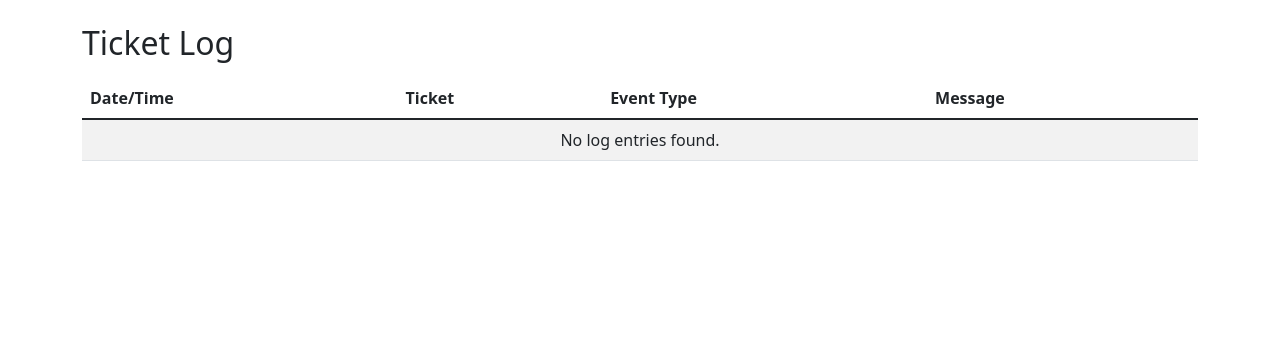
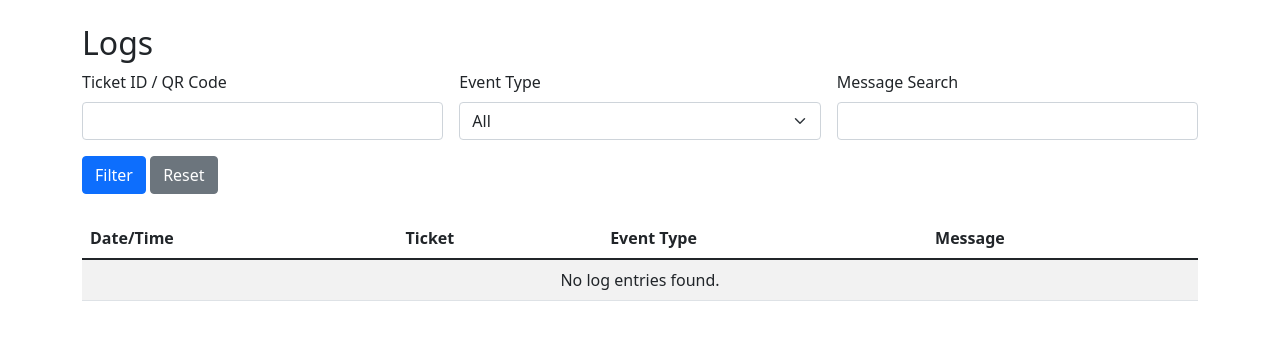
Before and after one commit to kalus-msic/TicketBadgeManager, a Django app: page /logs/ in a window 1280 px wide. Shown: the part 56-396 px from the top of the page. Run offline with Django 5.2, Linux system fonts and the light colour scheme; data that the repository does not hold is empty; some libraries are stand-ins or nearby versions.

Commit message:
better logging

```diff
--- a/tickets/models.py
+++ b/tickets/models.py
@@ -27,6 +27,7 @@ class Ticket(models.Model):
     def __str__(self):
         return f"{self.name} - {self.company_name}"
 
+
 class CheckIn(models.Model):
     ticket = models.ForeignKey(Ticket, on_delete=models.CASCADE)
     check_in_time = models.DateTimeField(default=timezone.now)
@@ -35,11 +36,13 @@ class CheckIn(models.Model):
         return f"{self.ticket.name} checked in at {self.check_in_time}"
 
 
-class TicketLog(models.Model):
+class Log(models.Model):
     EVENT_CHOICES = [
         ('CHECKIN', 'Check-In'),
         ('UPDATE', 'Update'),
         ('OTHER', 'Other'),
+        ('ERROR', 'Error'),
+        ('SYSTEM', 'System'),
     ]
     ticket = models.ForeignKey(
         Ticket,
--- a/tickets/templates/tickets/log.html
+++ b/tickets/templates/tickets/log.html
@@ -2,11 +2,31 @@
 
 {% block content %}
 <div class="container mt-4">
-    <h2>Ticket Log</h2>
+    <h2>Logs</h2>
 
     <!-- Filtrační formulář -->
     <form method="get" class="row g-3 mb-4">
-        <!-- (Formulář zůstává stejný) -->
+        <div class="col-md-4">
+            <label for="ticket" class="form-label">Ticket ID / QR Code</label>
+            <input type="text" id="ticket" name="ticket" class="form-control" value="{{ ticket_filter }}">
+        </div>
+        <div class="col-md-4">
+            <label for="event_type" class="form-label">Event Type</label>
+            <select id="event_type" name="event_type" class="form-select">
+                <option value="">All</option>
+                {% for code, display in event_choices %}
+                    <option value="{{ code }}" {% if event_type == code %}selected{% endif %}>{{ display }}</option>
+                {% endfor %}
+            </select>
+        </div>
+        <div class="col-md-4">
+            <label for="search" class="form-label">Message Search</label>
+            <input type="text" id="search" name="search" class="form-control" value="{{ search }}">
+        </div>
+        <div class="col-12">
+            <button type="submit" class="btn btn-primary">Filter</button>
+            <a href="{% url 'tickets:ticket_log_list' %}" class="btn btn-secondary">Reset</a>
+        </div>
     </form>
 
     <!-- Výpis logů -->
@@ -27,7 +47,7 @@
                     <td>
                         {% if log.ticket %}
                             <a href="{% url 'tickets:ticket_detail' log.ticket.pk %}">
-                                {{ log.ticket.qr_code }} ({{ log.ticket.name }})
+                                {{ log.ticket.qr_code }}
                             </a>
                         {% else %}
                             Deleted Ticket (QR: {{ log.ticket_qr }})
@@ -44,6 +64,7 @@
             </tbody>
         </table>
     </div>
+
 
     <!-- Stránkování -->
     {% if logs.has_other_pages %}
--- a/tickets/templates/tickets/ticket_detail.html
+++ b/tickets/templates/tickets/ticket_detail.html
@@ -53,10 +53,10 @@
                 </div>
             </div>
 
-            <!-- Ticket Log -->
+            <!-- Logs -->
             <div class="card mt-4">
                 <div class="card-header">
-                    <h4 class="mb-0">Ticket Log</h4>
+                    <h4 class="mb-0">Logs</h4>
                 </div>
                 <div class="card-body">
                     {% if ticket.logs.all %}
--- a/tickets/urls.py
+++ b/tickets/urls.py
@@ -31,5 +31,6 @@ urlpatterns = [
     path('scanner1/', views.scanner_page1, name='scanner1'),
     path('scanner2/', views.scanner_page2, name='scanner2'),
     path('logs/', views.ticket_log_list, name='ticket_log_list'),
+    path('delete_logs/', views.delete_logs, name='delete_logs'),
 
 ]
--- a/tickets/views.py
+++ b/tickets/views.py
@@ -19,14 +19,32 @@ from PIL import Image, ImageDraw, ImageFont
 import textwrap
 import numpy as np
 
-# Import models and forms
-from .models import Ticket, CheckIn, TicketLog
+# Import modelů a formulářů
+from .models import Ticket, CheckIn, Log
 from .forms import CsvImportForm, TicketForm
 
 if platform.system() == "Windows":
-    import win32print
+    try:
+        import win32print
+    except ImportError as e:
+        print("Chyba při načítání win32print:", e)
+        Log.objects.create(ticket=None, event_type='ERROR', message=f"Chyba při načítání win32print: {e}")
+    # Načtení TSCLIB.dll s kontrolou existence souboru
+    tsclib_path = os.path.join(os.path.dirname(__file__), "libs", "TSCLIB.dll")
+    if os.path.exists(tsclib_path):
+        try:
+            tsclibrary = ctypes.WinDLL(tsclib_path)
+        except Exception as e:
+            print("Chyba při načítání TSCLIB.dll:", e)
+            Log.objects.create(ticket=None, event_type='ERROR', message=f"Chyba při načítání TSCLIB.dll: {e}")
+            tsclibrary = None
+    else:
+        print(f"TSCLIB.dll nebyl nalezen na {tsclib_path}")
+        Log.objects.create(ticket=None, event_type='SYSTEM', message=f"TSCLIB.dll nebyl nalezen na {tsclib_path}")
+        tsclibrary = None
 else:
     print("win32print is not available on this platform.")
+    tsclibrary = None
 
 def index(request):
     total_tickets = Ticket.objects.count()
@@ -141,6 +159,7 @@ def import_replace_tickets(request):
 
                             if not all([qr_code, first_name, last_name]):
                                 print(f"Skipping row due to missing required fields: {row}")
+                                Log.objects.create(ticket=None, event_type='SYSTEM', message=f"Skipping row, missing required fields: {row}")
                                 error_count += 1
                                 continue
 
@@ -160,6 +179,7 @@ def import_replace_tickets(request):
 
                         except Exception as e:
                             print(f"Error processing row: {row}. Error: {str(e)}")
+                            Log.objects.create(ticket=None, event_type='ERROR', message=f"Error processing row {row}: {e}")
                             error_count += 1
                             continue
 
@@ -172,6 +192,7 @@ def import_replace_tickets(request):
             except Exception as e:
                 messages.error(request, f'Import failed: {str(e)}')
                 print("Import error:", str(e))
+                Log.objects.create(ticket=None, event_type='ERROR', message=f"Import failed: {e}")
 
     return redirect('tickets:import_page')
 
@@ -229,6 +250,7 @@ def import_add_tickets(request):
 
                             if not all([qr_code, first_name, last_name]):
                                 print(f"Skipping row due to missing required fields: {row}")
+                                Log.objects.create(ticket=None, event_type='SYSTEM', message=f"Skipping row, missing required fields: {row}")
                                 error_count += 1
                                 continue
 
@@ -238,6 +260,7 @@ def import_add_tickets(request):
 
                             if qr_code in existing_qr_codes:
                                 print(f"Duplicate QR code found: {qr_code}")
+                                Log.objects.create(ticket=None, event_type='SYSTEM', message=f"Duplicate QR code found: {qr_code}")
                                 duplicate_count += 1
                                 continue
 
@@ -254,6 +277,7 @@ def import_add_tickets(request):
 
                         except Exception as e:
                             print(f"Error processing row: {row}. Error: {str(e)}")
+                            Log.objects.create(ticket=None, event_type='ERROR', message=f"Error processing row {row}: {e}")
                             error_count += 1
                             continue
 
@@ -268,6 +292,7 @@ def import_add_tickets(request):
             except Exception as e:
                 messages.error(request, f'Import failed: {str(e)}')
                 print("Import error:", str(e))
+                Log.objects.create(ticket=None, event_type='ERROR', message=f"Import failed: {e}")
 
     return redirect('tickets:import_page')
 
@@ -288,11 +313,7 @@ def verify_ticket(request):
                 ticket.status = 'USED'
                 ticket.save()
 
-                TicketLog.objects.create(
-                    ticket=ticket,
-                    event_type='CHECKIN',
-                    message='Ticket checked in'
-                )
+                Log.objects.create(ticket=ticket, event_type='CHECKIN', message='Ticket checked in')
 
                 response = JsonResponse({
                     'valid': True,
@@ -303,7 +324,11 @@ def verify_ticket(request):
                     'event_name': ticket.event_name,
                 })
 
-                create_label_image(ticket.name, ticket.company_name, ticket.qr_code, printer_queue)
+                try:
+                    # Předáváme aktuální ticket jako ticket_obj pro logování případných chyb
+                    create_label_image(ticket.name, ticket.company_name, ticket.qr_code, printer_queue, ticket)
+                except Exception as e:
+                    Log.objects.create(ticket=ticket, event_type='ERROR', message=f"Chyba při tisku štítku: {e}")
 
                 return response
             else:
@@ -328,12 +353,14 @@ def verify_ticket(request):
 def settings(request):
     ticket_count = Ticket.objects.count()
     checkin_count = CheckIn.objects.count()
-
+    logs_count = Log.objects.count()  # Přidáno pro zobrazení počtu logů
     context = {
         'ticket_count': ticket_count,
         'checkin_count': checkin_count,
+        'logs_count': logs_count,
     }
     return render(request, 'tickets/settings.html', context)
+
 
 def delete_all_data(request):
     if request.method == 'POST':
@@ -347,6 +374,7 @@ def delete_all_data(request):
             )
         except Exception as e:
             messages.error(request, f'Error deleting data: {str(e)}')
+            Log.objects.create(ticket=None, event_type='ERROR', message=f"Error deleting all data: {e}")
     return redirect('tickets:settings')
 
 def delete_checkins(request):
@@ -358,6 +386,7 @@ def delete_checkins(request):
             messages.success(request, f'Successfully deleted {checkins_count} check-ins. All tickets reset to VALID status.')
         except Exception as e:
             messages.error(request, f'Error deleting check-ins: {str(e)}')
+            Log.objects.create(ticket=None, event_type='ERROR', message=f"Error deleting check-ins: {e}")
     return redirect('tickets:settings')
 
 def merge_import(request):
@@ -451,11 +480,7 @@ def ticket_create(request):
             ticket = form.save(commit=False)
             ticket.qr_code = generate_sequential_qr_code()
             ticket.save()
-            TicketLog.objects.create(
-                ticket=ticket,
-                event_type='OTHER',
-                message='Ticket created'
-            )
+            Log.objects.create(ticket=ticket, event_type='OTHER', message='Ticket created')
             messages.success(request, 'Ticket created successfully.')
             return redirect('tickets:ticket_detail', pk=ticket.pk)
     else:
@@ -493,11 +518,7 @@ def ticket_edit(request, pk):
                 changes.append(f"Status changed from '{old_status}' to '{ticket.status}'")
 
             if changes:
-                TicketLog.objects.create(
-                    ticket=ticket,
-                    event_type='UPDATE',
-                    message="; ".join(changes)
-                )
+                Log.objects.create(ticket=ticket, event_type='UPDATE', message="; ".join(changes))
 
             messages.success(request, 'Ticket updated successfully.')
             return redirect('tickets:ticket_detail', pk=ticket.pk)
@@ -511,15 +532,13 @@ def ticket_edit(request, pk):
         'button_text': 'Update Ticket'
     })
 
-
 def ticket_delete(request, pk):
     ticket = get_object_or_404(Ticket, pk=pk)
 
     if request.method == 'POST':
         log_message = f"Ticket {ticket.qr_code} ({ticket.name}) deleted."
-        # Vytvoříme log, kde uložíme i QR kód
-        TicketLog.objects.create(
-            ticket=ticket,  # Po smazání se toto pole nastaví na NULL díky SET_NULL
+        Log.objects.create(
+            ticket=ticket,
             ticket_qr=ticket.qr_code,
             event_type='OTHER',
             message=log_message
@@ -531,7 +550,6 @@ def ticket_delete(request, pk):
     return render(request, 'tickets/ticket_confirm_delete.html', {
         'ticket': ticket
     })
-
 
 @require_POST
 def reset_ticket_status(request):
@@ -552,11 +570,7 @@ def reset_ticket_status(request):
                 ticket.status = 'VALID'
                 ticket.gdpr = 'NFO'
                 ticket.save()
-                TicketLog.objects.create(
-                    ticket=ticket,
-                    event_type='UPDATE',
-                    message=f"Status reset from {previous_status} to VALID. Check-ins deleted."
-                )
+                Log.objects.create(ticket=ticket, event_type='UPDATE', message=f"Status reset from {previous_status} to VALID. Check-ins deleted.")
 
             messages.success(
                 request,
@@ -567,6 +581,7 @@ def reset_ticket_status(request):
 
     except Exception as e:
         messages.error(request, f'Error resetting tickets: {str(e)}')
+        Log.objects.create(ticket=None, event_type='ERROR', message=f"Error resetting tickets: {e}")
 
     return redirect(request.META.get('HTTP_REFERER', 'tickets:ticket_management'))
 
@@ -583,11 +598,7 @@ def delete_tickets(request):
 
         if ticket_count > 0:
             for ticket in tickets:
-                TicketLog.objects.create(
-                    ticket=ticket,
-                    event_type='OTHER',
-                    message='Ticket deleted via bulk action'
-                )
+                Log.objects.create(ticket=ticket, event_type='OTHER', message='Ticket deleted via bulk action')
             tickets.delete()
             messages.success(
                 request,
@@ -598,6 +609,7 @@ def delete_tickets(request):
 
     except Exception as e:
         messages.error(request, f'Error deleting tickets: {str(e)}')
+        Log.objects.create(ticket=None, event_type='ERROR', message=f"Error deleting tickets: {e}")
 
     return redirect(request.META.get('HTTP_REFERER', 'tickets:ticket_management'))
 
@@ -624,7 +636,7 @@ def export_tickets_csv(request):
 
     return response
 
-# Label printing configuration and functions
+# Label printing configuration a funkce
 PWIDTH    = 40
 PHEIGHT   = 80
 PGAP      = 2
@@ -639,25 +651,36 @@ CONTRAST  = 128
 printerName = "TDP-225"
 printerDefault = "1"
 
-if platform.system() == "Windows":
-    tsclibrary = ctypes.WinDLL("tickets/libs/TSCLIB.dll")
-
 def get_text_size(text, font):
     lines = text.split('\n')
     widths = [font.getlength(line) for line in lines]
     heights = [font.getmetrics()[0] + font.getmetrics()[1] for line in lines]
     return max(widths), sum(heights)
 
-def create_label_image(name, company_name=None, QR=None, printer_queue="1"):
+def create_label_image(name, company_name=None, QR=None, printer_queue="1", ticket_obj=None):
     base_dir = os.path.dirname(__file__)
     font_name_path = os.path.join(base_dir, 'fonts', 'MontserratBold700.ttf')
     font_company_path = os.path.join(base_dir, 'fonts', 'MontserratSemiBold600.ttf')
 
+    # Ověříme existenci fontů
+    if not os.path.exists(font_name_path) or (company_name and not os.path.exists(font_company_path)):
+        err_msg = f"Chybí fonty. Očekávány cesty: {font_name_path} a {font_company_path}"
+        print(err_msg)
+        Log.objects.create(ticket=ticket_obj, event_type='ERROR', message=err_msg)
+        return
+
+    font_size = 250
+    try:
+        font_name = ImageFont.truetype(font_name_path, font_size)
+        font_company = ImageFont.truetype(font_company_path, int(font_size * 0.70))
+    except Exception as e:
+        err_msg = f"Chyba při načítání fontů: {e}"
+        print(err_msg)
+        Log.objects.create(ticket=ticket_obj, event_type='ERROR', message=err_msg)
+        return
+
     img = Image.new('L', (946, 572), color='white')
     d = ImageDraw.Draw(img)
-    font_size = 250
-    font_name = ImageFont.truetype(font_name_path, font_size)
-    font_company = ImageFont.truetype(font_company_path, int(font_size * 0.70))
     wrapped_name = textwrap.wrap(name, width=18)
     wrapped_company_name = textwrap.wrap(company_name, width=20) if company_name else []
     name_width, name_height = get_text_size('\n'.join(wrapped_name), font_name)
@@ -665,8 +688,14 @@ def create_label_image(name, company_name=None, QR=None, printer_queue="1"):
     margin = 30
     while name_width > img.width - 2 * margin or company_width > img.width - 2 * margin or name_height + company_height > img.height - 2 * margin:
         font_size -= 1
-        font_name = ImageFont.truetype(font_name_path, font_size)
-        font_company = ImageFont.truetype(font_company_path, int(font_size * 0.70))
+        try:
+            font_name = ImageFont.truetype(font_name_path, font_size)
+            font_company = ImageFont.truetype(font_company_path, int(font_size * 0.70))
+        except Exception as e:
+            err_msg = f"Chyba při úpravě velikosti fontu: {e}"
+            print(err_msg)
+            Log.objects.create(ticket=ticket_obj, event_type='ERROR', message=err_msg)
+            return
         name_width, name_height = get_text_size('\n'.join(wrapped_name), font_name)
         company_width, company_height = get_text_size('\n'.join(wrapped_company_name), font_company) if company_name else (0, 0)
     if company_name:
@@ -686,27 +715,55 @@ def create_label_image(name, company_name=None, QR=None, printer_queue="1"):
             d.text((x, company_y), line, fill="black", font=font_company)
             company_y += font_company.getmetrics()[0] + font_company.getmetrics()[1]
     img = img.rotate(90, expand=True)
-    img.save(f"tickets/image/{name}-{QR}.png")
-    printWin_TSC(f"tickets/image/{name}-{QR}.png", printer_queue)
+    try:
+        output_dir = os.path.join(base_dir, "image")
+        if not os.path.exists(output_dir):
+            os.makedirs(output_dir)
+        image_file = os.path.join(output_dir, f"{name}-{QR}.png")
+        img.save(image_file)
+        # Předáváme také ticket_obj dál pro logování chyb v tiskové funkci
+        printWin_TSC(image_file, printer_queue, ticket_obj)
+    except Exception as e:
+        err_msg = f"Chyba při ukládání obrázku nebo odesílání na tiskárnu: {e}"
+        print(err_msg)
+        Log.objects.create(ticket=ticket_obj, event_type='ERROR', message=err_msg)
+        return
 
-def printWin_TSC(name, queueName):
-    actualPrinter = printerName + queueName
-    printers = [printer[2] for printer in win32print.EnumPrinters(win32print.PRINTER_ENUM_LOCAL)]
-    if actualPrinter in printers:
-        print(f"Printer {actualPrinter} exists")
-        tsclibrary.openportW(actualPrinter)
-        tsclibrary.sendcommandW("DENSITY " + str(DENSITY))
-        tsclibrary.sendcommandW("SIZE " + str(PWIDTH) + " mm, " + str(PHEIGHT) + " mm")
-        tsclibrary.clearbuffer()
-        tsclibrary.sendcommandW("CLS")
-        left = 0
-        printOnTop(name, left)
-        print("Image " + name + " sent to printer")
-        tsclibrary.printlabelW("1", "1")
-        tsclibrary.closeport()
-        print('printWin_TSC function completed')
-    else:
-        print(f"Printer {actualPrinter} does not exist")
+def printWin_TSC(name, queueName, ticket_obj=None):
+    if platform.system() != "Windows":
+        err_msg = "Tisk pomocí TSC tiskárny není podporován mimo Windows."
+        print(err_msg)
+        Log.objects.create(ticket=ticket_obj, event_type='SYSTEM', message=err_msg)
+        return
+    if tsclibrary is None:
+        err_msg = "TSC knihovna není dostupná."
+        print(err_msg)
+        Log.objects.create(ticket=ticket_obj, event_type='ERROR', message=err_msg)
+        return
+    try:
+        actualPrinter = printerName + queueName
+        printers = [printer[2] for printer in win32print.EnumPrinters(win32print.PRINTER_ENUM_LOCAL)]
+        if actualPrinter in printers:
+            print(f"Printer {actualPrinter} exists")
+            tsclibrary.openportW(actualPrinter)
+            tsclibrary.sendcommandW("DENSITY " + str(DENSITY))
+            tsclibrary.sendcommandW("SIZE " + str(PWIDTH) + " mm, " + str(PHEIGHT) + " mm")
+            tsclibrary.clearbuffer()
+            tsclibrary.sendcommandW("CLS")
+            left = 0
+            printOnTop(name, left)
+            print("Image " + name + " sent to printer")
+            tsclibrary.printlabelW("1", "1")
+            tsclibrary.closeport()
+            print('printWin_TSC function completed')
+        else:
+            err_msg = f"Printer {actualPrinter} does not exist"
+            print(err_msg)
+            Log.objects.create(ticket=ticket_obj, event_type='SYSTEM', message=err_msg)
+    except Exception as e:
+        err_msg = f"Chyba při komunikaci s tiskárnou: {e}"
+        print(err_msg)
+        Log.objects.create(ticket=ticket_obj, event_type='ERROR', message=err_msg)
 
 def printPic(imName, x, y, mode):
     print("PRINTING ", imName)
@@ -753,12 +810,12 @@ from django.core.paginator import Paginator
 
 def ticket_log_list(request):
     """
-    View to list TicketLog entries with filtering options:
+    View to list Logs entries with filtering options:
     - ticket: filtruje podle ID nebo částečného shody s QR kódem
-    - event_type: filtruje podle typu události (např. CHECKIN, UPDATE, OTHER)
+    - event_type: filtruje podle typu události (např. CHECKIN, UPDATE, OTHER, ERROR, SYSTEM)
     - search: vyhledávání ve zprávě
     """
-    logs = TicketLog.objects.select_related('ticket').all().order_by('-timestamp')
+    logs = Log.objects.select_related('ticket').all().order_by('-timestamp')
 
     # Filtrace podle vstupenky (ID nebo částečná shoda s QR kódem)
     ticket_filter = request.GET.get('ticket')
@@ -785,6 +842,16 @@ def ticket_log_list(request):
         'ticket_filter': ticket_filter or '',
         'event_type': event_type or '',
         'search': search or '',
-        'event_choices': TicketLog.EVENT_CHOICES,
+        'event_choices': Log.EVENT_CHOICES,
     }
     return render(request, 'tickets/log.html', context)
+
+@require_POST
+def delete_logs(request):
+    try:
+        logs_count = Log.objects.count()
+        Log.objects.all().delete()
+        messages.success(request, f"Successfully deleted {logs_count} log entries.")
+    except Exception as e:
+        messages.error(request, f"Error deleting logs: {e}")
+    return redirect('tickets:settings')
```
Also changed, not shown: tickets/templates/tickets/settings.html (+49 -0 lines), README.MD, ticket_badge_manager/fonts/MontserratBold700.ttf (added), ticket_badge_manager/fonts/MontserratSemiBold600.ttf (added), tickets/image/11-20250227-000001.png (added), tickets/migrations/0002_ticketlog.py (added), tickets/migrations/0003_alter_ticketlog_ticket.py (added), tickets/migrations/0004_ticketlog_ticket_qr.py (added), tickets/migrations/0005_ticket_note.py (added), tickets/migrations/0006_remove_ticket_note_log_delete_ticketlog.py (added).
